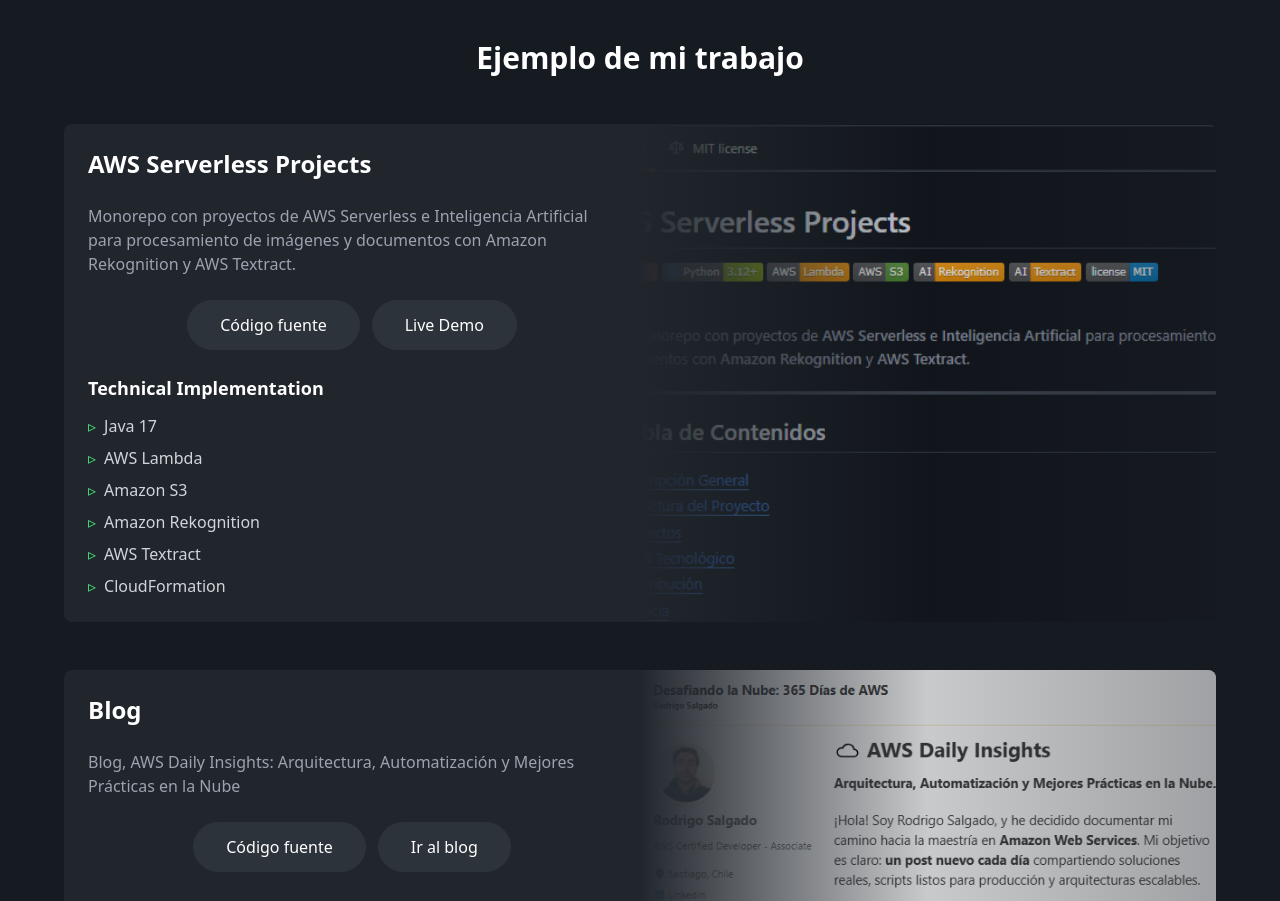
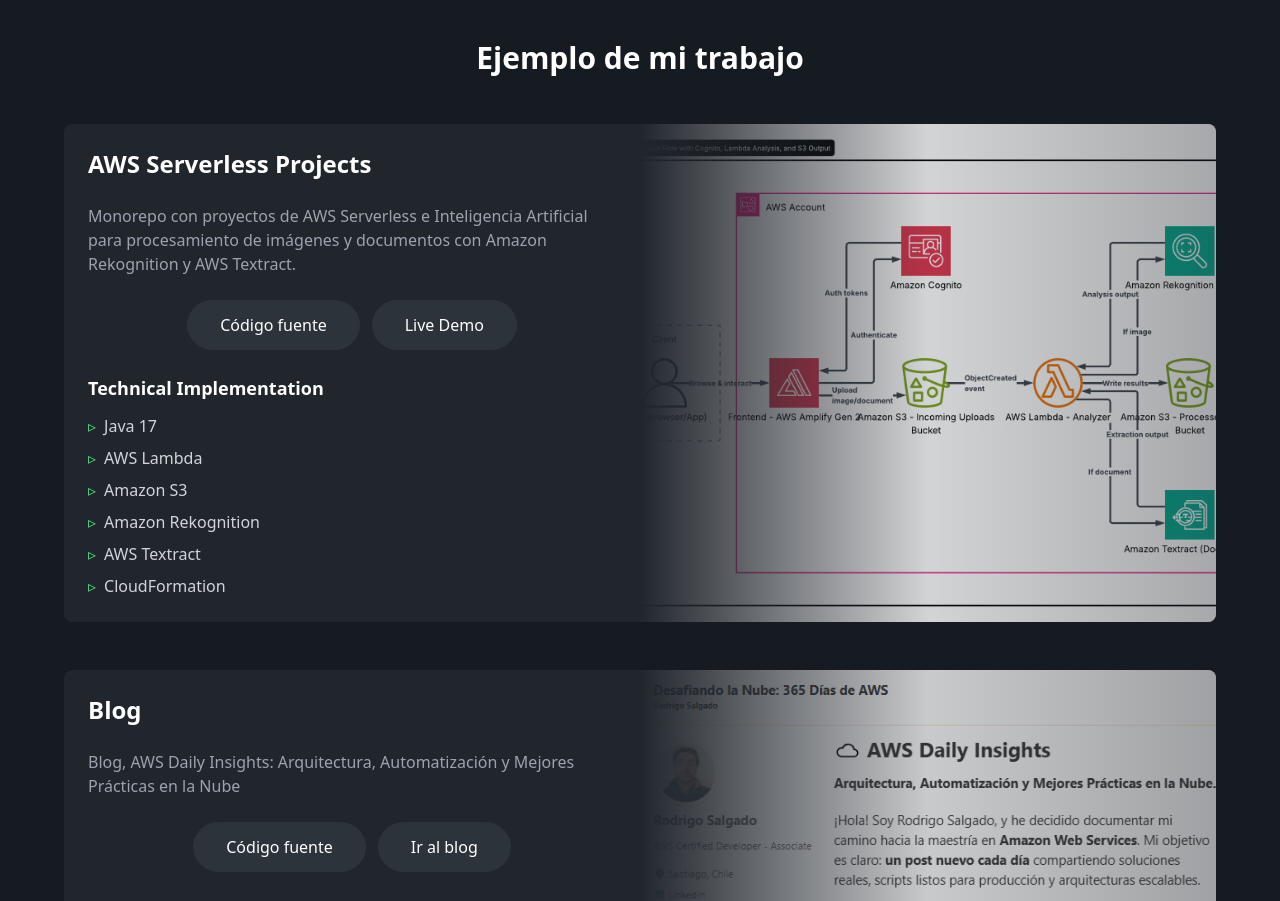
Before and after one commit to rsalgadoc/rsalgadoc.github.io, a Next.js app: page / in a window 1280 px wide. Shown: the part 840-1741 px from the top of the page. Built offline with nearby package versions, Linux system fonts and the light colour scheme.

Commit message:
change image on AWS Serverless Projects

```diff
--- a/app/components/ProjectsSection.tsx
+++ b/app/components/ProjectsSection.tsx
@@ -16,7 +16,7 @@
 								{ name: 'Live Demo', value: 'https://main.d1e1spvedb1w6y.amplifyapp.com/' },
 							],
 							techDetails: ['Java 17', 'AWS Lambda', 'Amazon S3', 'Amazon Rekognition', 'AWS Textract', 'CloudFormation'],
-							image: '/aws-serverless-projects.png',
+							image: '/aws-serverless-projects-diagram.png',
 						},
 						{
 							title: 'Blog',
```
Also changed, not shown: public/aws-serverless-projects-diagram.png (added).
